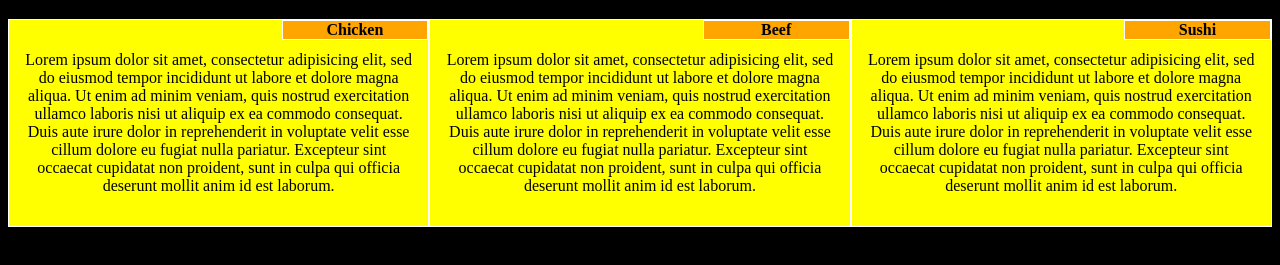
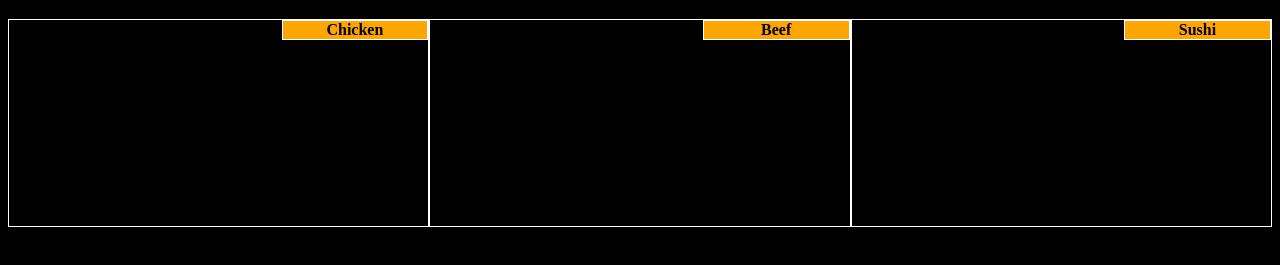
Before and after one commit to nnagarwal2209/week2.github.io, a plain HTML site: page index.html in a window 1280 px wide. Shown: the part 61-326 px from the top of the page. Drawn offline with Linux system fonts and the light colour scheme.

Commit message:
Update index.html

```diff
--- a/index.html
+++ b/index.html
@@ -18,7 +18,7 @@
 		h1{
 			text-align: center;
 		}
-		section{ background-color: yellow;
+		section{ background-color: peach;
 			color: black;
 			text-align: center;
 
```
